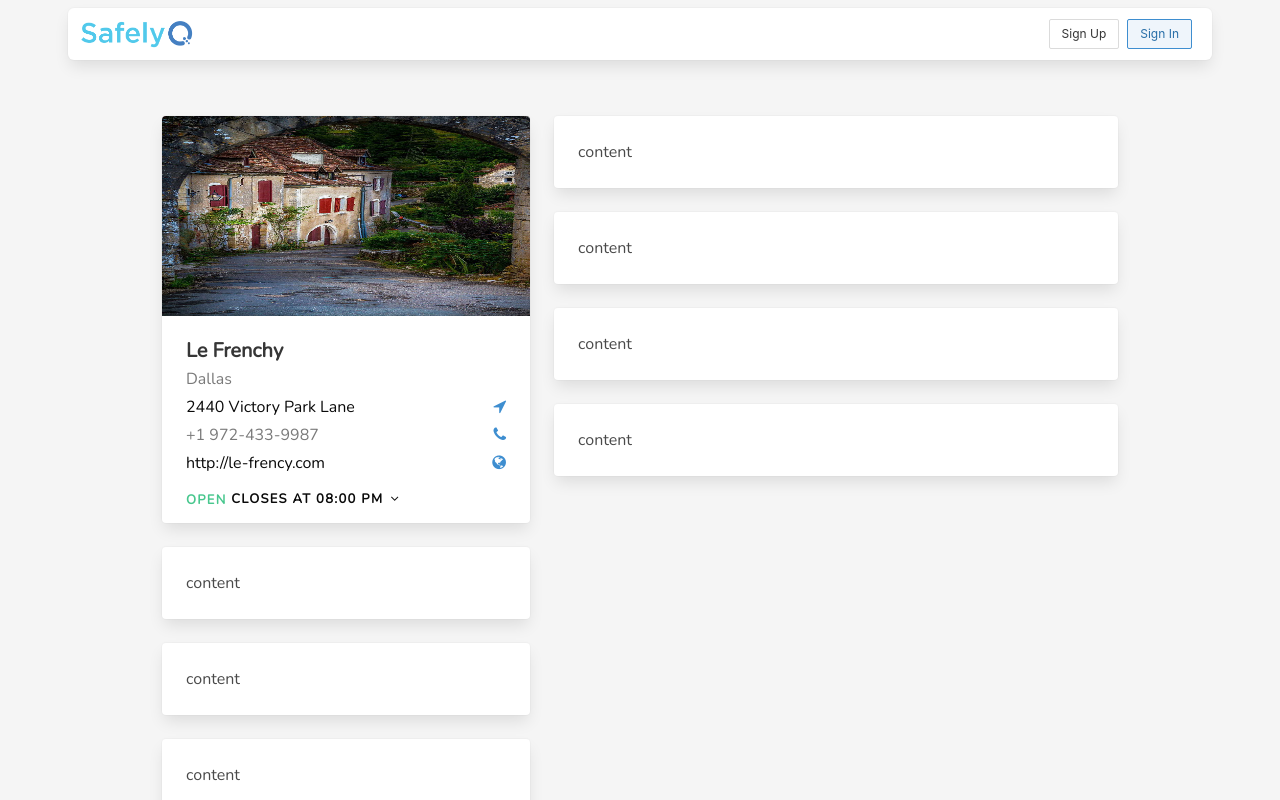
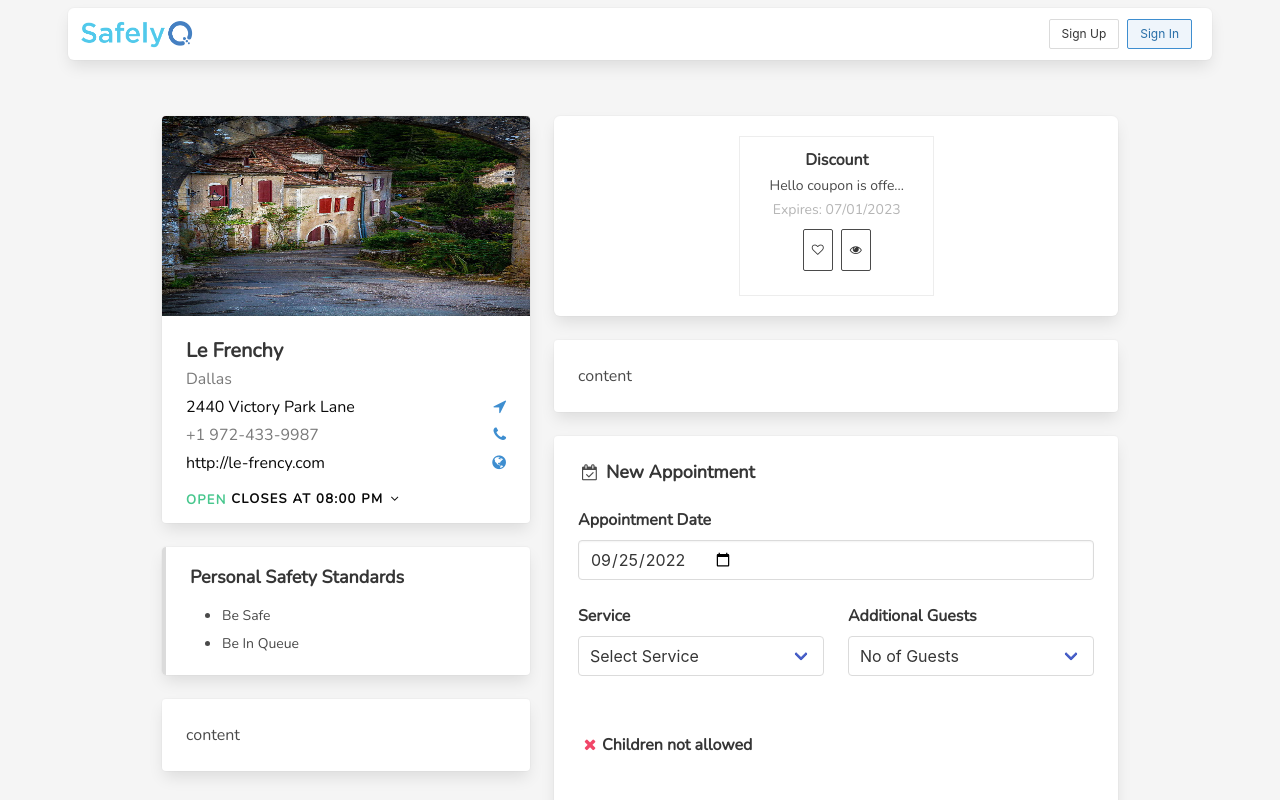
Before and after one commit to Rohail100/safelyq-copy, a React (Create React App) app: page / in a window 1280 px wide. Shown: the top 800 px of the page. Built offline with nearby package versions, Linux system fonts and the light colour scheme; grey boxes are pictures that could not be loaded.

Commit message:
slider and book

```diff
--- a/package.json
+++ b/package.json
@@ -7,7 +7,9 @@
     "font-awesome": "^4.7.0",
     "react": "^18.2.0",
     "react-dom": "^18.2.0",
-    "react-scripts": "5.0.1"
+    "react-scripts": "5.0.1",
+    "styled-components": "^5.3.5",
+    "swiper": "^8.4.2"
   },
   "scripts": {
     "start": "react-scripts start",
--- a/src/App.js
+++ b/src/App.js
@@ -11,7 +11,6 @@ function App() {
       <Product />
       <Footer />
     </>
-
   );
 }
 
--- /dev/null
+++ b/src/components/product/Book.js
@@ -0,0 +1,87 @@
+import React from 'react'
+
+function Book() {
+    return (
+        <div className="card">
+            <div className="card-content">
+                <div className="content">
+                    <div className="icon-text is-align-items-center">
+                        <span className="icon">
+                            <i name="calendar-check-o" className="fa fa-calendar-check-o">
+                            </i>
+                        </span>
+                        <h5 className="is-marginless">New Appointment</h5>
+                    </div>
+                </div>
+                <div className="columns is-multiline">
+                    <div size="12" className="column is-12">
+                        <div className="field">
+                            <label htmlFor="appointment-date" className="label is-size-small">
+                                Appointment Date
+                            </label>
+                            <input id="appointment-date" className="input" type="date" onChange={e => console.log(e)} value="2022-09-25" />
+                        </div>
+                    </div>
+                    <div size="6" className="column is-6">
+                        <div className="field">
+                            <label className="label is-size-small">Service</label>
+                            <div className="select is-fullwidth">
+                                <select>
+                                    <option onChange={e => console.log(e)} value="">Select Service</option>
+                                    <option onChange={e => console.log(e)} value="58">Take Home</option>
+                                    <option onChange={e => console.log(e)} value="1">Dine In The Restaurant</option>
+                                    <option onChange={e => console.log(e)} value="2">Pickup</option>
+                                    <option onChange={e => console.log(e)} value="121">Test</option>
+                                </select>
+                            </div>
+                        </div>
+                    </div>
+                    <div size="6" className="column is-6">
+                        <div className="field">
+                            <label className="label is-size-small">Additional Guests</label>
+                            <div className="select is-fullwidth">
+                                <select>
+                                    <option onChange={e => console.log(e)} value="">No of Guests</option>
+                                    <option onChange={e => console.log(e)} value="1">1</option>
+                                    <option onChange={e => console.log(e)} value="2">2</option>
+                                    <option onChange={e => console.log(e)} value="3">3</option>
+                                    <option onChange={e => console.log(e)} value="4">4</option>
+                                    <option onChange={e => console.log(e)} value="5">5</option>
+                                </select>
+                            </div>
+                        </div>
+                    </div>
+                    <div size="6" className="column is-6">
+                        <div className="field">
+                            <label className="label is-size-small">&nbsp;</label>
+                            <h6 size="6" className="title is-6">
+                                <span className="icon has-text-danger" color="danger">
+                                    <i name="times" className="fa fa-times"></i>
+                                </span>
+                                Children not allowed
+                            </h6>
+                        </div>
+                    </div>
+                </div>
+                <div className="py-5 content">
+                    <p color="grey-light" className="has-text-grey-light has-text-centered has-text-weight-bold">
+                        Select a service to see available time slots
+                    </p>
+                </div>
+                <div className="field">
+                    <label htmlFor="notes" className="label is-size-small">
+                        Notes
+                    </label>
+                    <textarea id="notes" name="notes" className="textarea">
+                    </textarea>
+                </div>
+                <button color="info" disabled="" className="button is-info">
+                    Set Appointment
+                </button>
+
+            </div>
+        </div>
+    )
+}
+
+export default Book
--- /dev/null
+++ b/src/components/product/Offers.js
@@ -0,0 +1,90 @@
+import React from "react";
+import { Swiper, SwiperSlide } from "swiper/react";
+import styled from 'styled-components';
+import "swiper/css";
+
+function Offers() {
+  return (
+    <div className="box">
+      <Swiper
+        spaceBetween={50}
+        slidesPerView={1}
+        onSlideChange={() => console.log("slide change")}
+        onSwiper={(swiper) => console.log(swiper)}
+      >
+        <SwiperSlide>
+          <Slide>
+          <Gap></Gap>
+            <Card className="">
+              <h6 className="m-1 title is-6">Discount</h6>
+              <small>Hello coupon is offe...</small>
+              <br />
+              <small className="has-text-grey-light">Expires: 07/01/2023</small>
+              <br />
+              <button className="mt-2 mr-2 button-icon is-active button is-small">
+                <span className="icon">
+                  <i name="heart-o" className="fa fa-heart-o"></i>
+                </span>
+              </button>
+              <button className="mt-2 button-icon is-active button is-small">
+                <span className="icon">
+                  <i name="eye" className="fa fa-eye"></i>
+                </span>
+              </button>
+            </Card>
+          </Slide>
+        </SwiperSlide>
+        <SwiperSlide>
+          <Slide>
+            <Portfolio></Portfolio>
+            <Card>
+              <h6 className="m-1 title is-6">Discount</h6>
+              <small>This is coupon summa...</small>
+              <br />
+              <small className="has-text-grey-light">Expires: 04/10/2022</small>
+              <br />
+              <button className="mt-2 mr-2 button-icon is-active button is-small">
+                <span className="icon">
+                  <i name="heart-o" className="fa fa-heart-o"></i>
+                </span>
+              </button>
+              <button className="mt-2 button-icon is-active button is-small">
+                <span className="icon">
+                  <i name="eye" className="fa fa-eye"></i>
+                </span>
+              </button>
+            </Card>
+          </Slide>
+        </SwiperSlide>
+      </Swiper>
+    </div>
+  );
+}
+
+const Slide = styled.div`
+display: flex;
+height: 160px;
+`
+const Gap = styled.div`
+width: 31.5%;
+margin-right: 0px;
+color: white;
+padding: 0px;
+`
+
+const Card = styled.div`
+width: 35%;
+border: 1px solid rgba(0, 0, 0, 0.07);
+text-align: center;
+padding: 10px 5px;
+`
+
+const Portfolio = styled.div`
+width: 65%;
+background: url(http://res.cloudinary.com/safelyq/image/upload/v1635144319/PRODUCTION/65/1/dkd1vhdhcruh4xpdpceo.png) center center / contain no-repeat rgb(255, 255, 255);
+margin-right: 5px;
+color: white;
+padding: 15px;
+`
+
+export default Offers;
--- a/src/components/product/Product.js
+++ b/src/components/product/Product.js
@@ -1,5 +1,8 @@
 import React from 'react'
+import Book from './Book'
+import Offers from './Offers'
 import ProductDetails from './ProductDetails'
+import ProductInfo from './ProductInfo'
 
 function Product() {
     return (
@@ -12,22 +15,7 @@ function Product() {
                                 <ProductDetails />
                             </div>
                             <div className="column is-12">
-                                <div className="card">
-                                    <div className="card-content">
-                                        <div className="content">
-                                            <p>content</p>
-                                        </div>
-                                    </div>
-                                </div>
-                            </div>
-                            <div className="column is-12">
-                                <div className="card">
-                                    <div className="card-content">
-                                        <div className="content">
-                                            <p>content</p>
-                                        </div>
-                                    </div>
-                                </div>
+                                <ProductInfo />
                             </div>
                             <div className="column is-12">
                                 <div className="card">
@@ -43,13 +31,7 @@ function Product() {
                     <div className="column is-6">
                         <div className="columns is-multiline">
                             <div className="column is-12">
-                                <div className="card">
-                                    <div className="card-content">
-                                        <div className="content">
-                                            <p>content</p>
-                                        </div>
-                                    </div>
-                                </div>
+                                <Offers />
                             </div>
                             <div className="column is-12">
                                 <div className="card">
@@ -61,22 +43,7 @@ function Product() {
                                 </div>
                             </div>
                             <div className="column is-12">
-                                <div className="card">
-                                    <div className="card-content">
-                                        <div className="content">
-                                            <p>content</p>
-                                        </div>
-                                    </div>
-                                </div>
-                            </div>
-                            <div className="column is-12">
-                                <div className="card">
-                                    <div className="card-content">
-                                        <div className="content">
-                                            <p>content</p>
-                                        </div>
-                                    </div>
-                                </div>
+                                <Book />
                             </div>
                         </div>
                     </div>
--- a/src/components/product/ProductDetails.js
+++ b/src/components/product/ProductDetails.js
@@ -12,7 +12,7 @@ function ProductDetails() {
             </div>
             <div className="pb-3 card-content">
                 <div className="mb-2 content">
-                    <h4 size="4" className="mb-1">Le Frenchy</h4>
+                    <h4 className="mb-1">Le Frenchy</h4>
                     <p className="has-text-grey mb-1">Dallas</p>
                     <a href="/#" className="has-text-black is-flex is-justify-content-space-between">
                         <p className="mb-1">2440 Victory Park Lane</p>
--- /dev/null
+++ b/src/components/product/ProductInfo.js
@@ -0,0 +1,19 @@
+import React from 'react'
+
+function ProductInfo() {
+    return (
+        <div className="card">
+            <div className="card-content message-body">
+                <div className="content">
+                    <h5>Personal Safety Standards </h5>
+                    <ul>
+                        <li><small>Be Safe</small></li>
+                        <li><small>Be In Queue</small></li>
+                    </ul>
+                </div>
+            </div>
+        </div>
+    )
+}
+
+export default ProductInfo
```
Also changed, not shown: 1 other file (tests, documents, lock files or other folders).
